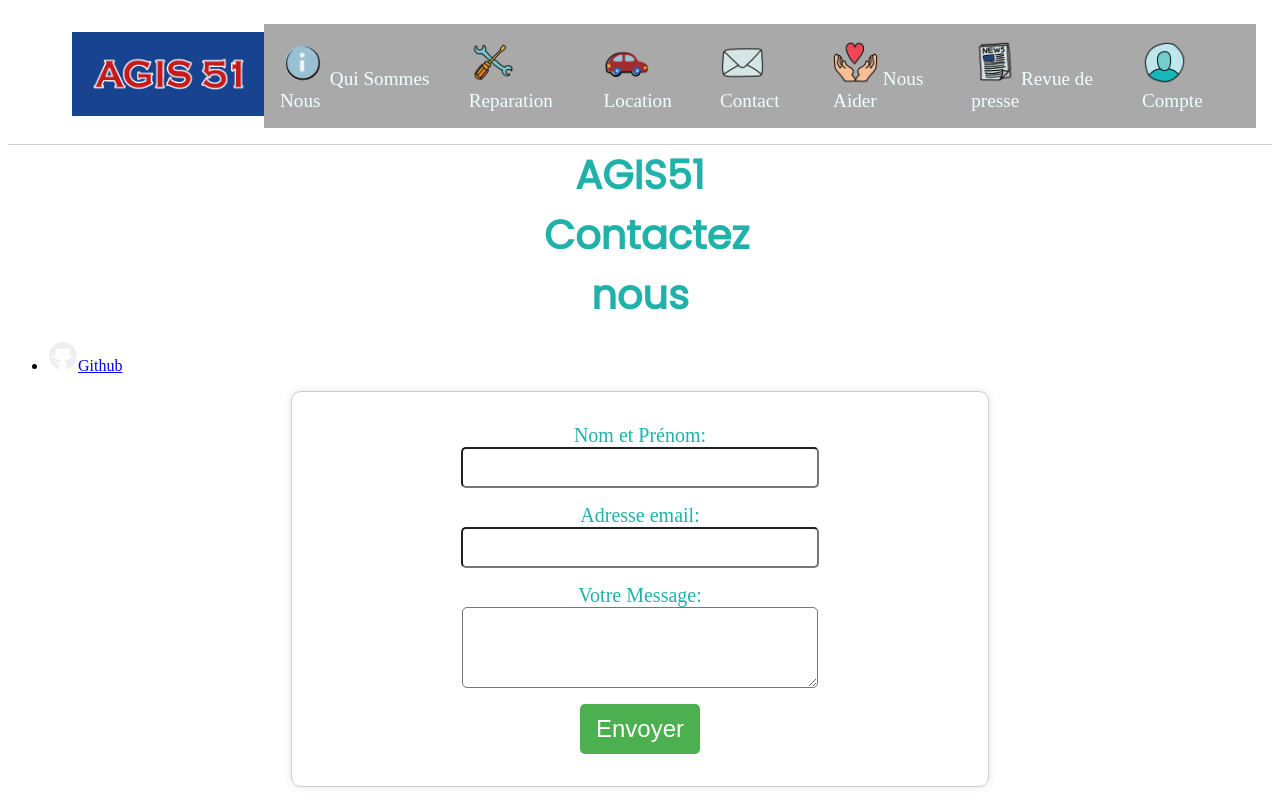
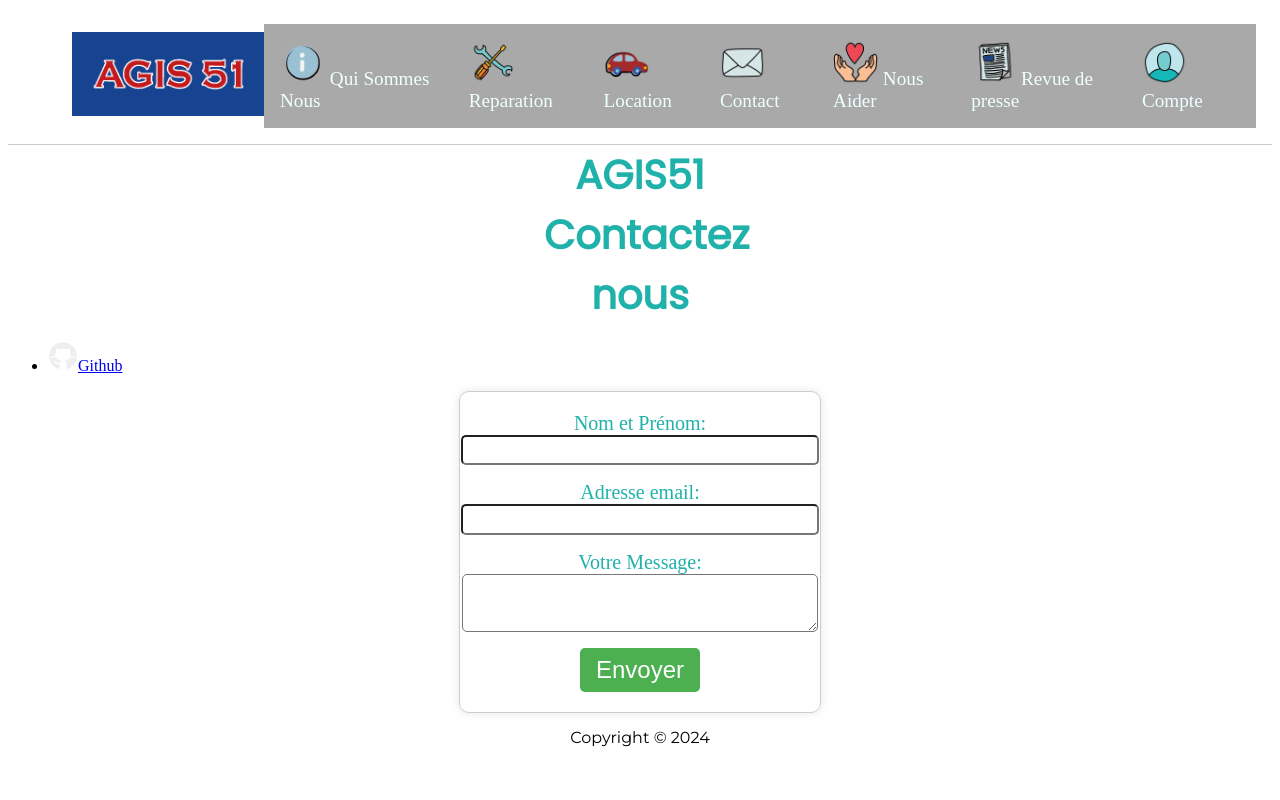
Before and after one commit to WildCodeSchool-2024-09/JS-Reims-p3-Agis-51, a React (Vite) app in the folder client/: page /about in a window 1280 px wide. Shown: the top 800 px of the page. Built offline with nearby package versions, Linux system fonts and the light colour scheme; a web font is replaced by a local one.

Commit message:
nous aider erreurs corrigées

```diff
--- a/client/src/components/NousAider.css
+++ b/client/src/components/NousAider.css
@@ -62,12 +62,23 @@ p {
   border-radius: 10px;
   box-shadow: 0 0 10px rgba(0, 0, 0, 0.1);
 }
-@media screen and (max-width: 768px) {
+@media screen and (min-width: 768px) {
+  .form-container {
+    width: 60%;
+    height: 100%;
+  }
+}
 .donation-img img {
   width: 150px;
   height: 200px;
   margin: 0% auto;
   padding: 0.5%;
+}
+@media screen and (min-width: 768px) {
+  .donation-img img {
+    width: 300px;
+    height: 250px;
+  }
 }
 
 .donation-title {
@@ -91,4 +102,3 @@ p {
   border-radius: 10px;
   box-shadow: 0 0 10px rgba(0, 0, 0, 0.1);
 }
-}
```
Lines whose indentation alone changed are shown as unchanged.
